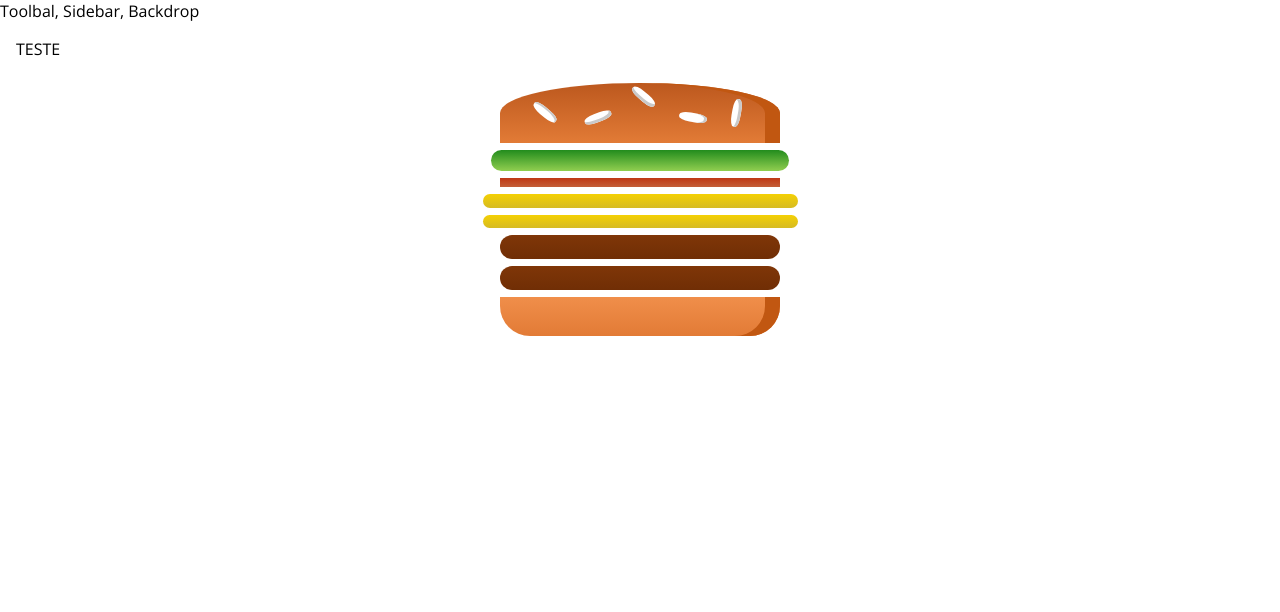
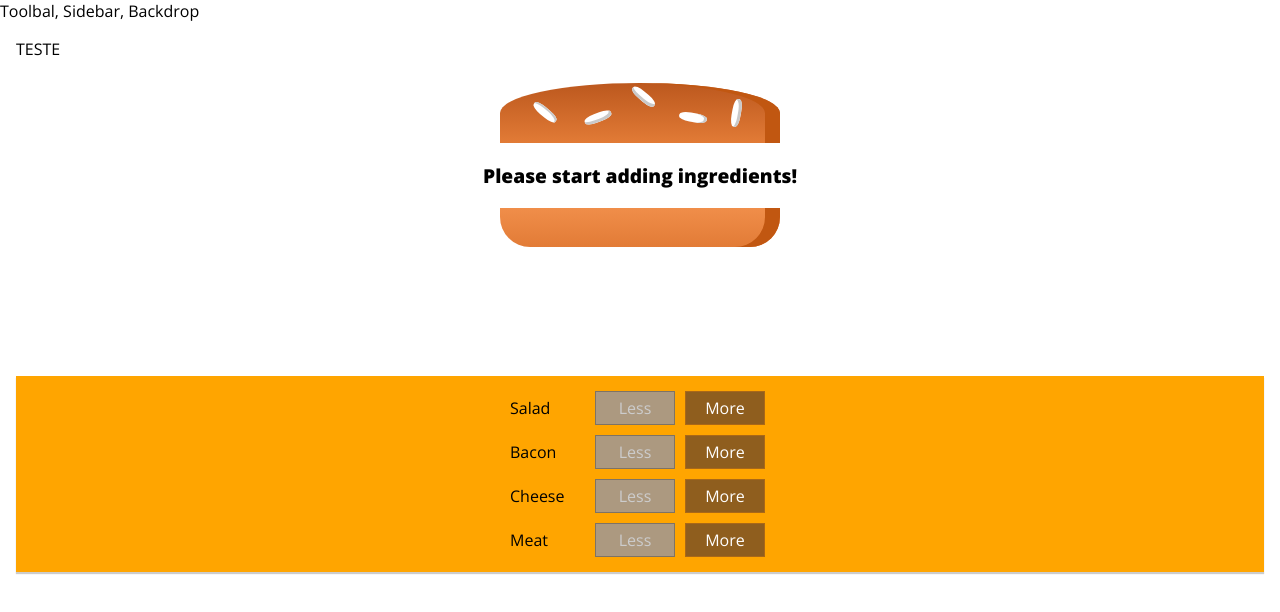
Before and after one commit to pedroprado/burguer-app, a React app: page / in a window 1280 px wide. Shown: the top 612 px of the page. Built offline with nearby package versions, Linux system fonts and the light colour scheme.

Commit message:
Adding less/More ingredients button

```diff
--- /dev/null
+++ b/src/components/Burger/BuildControls/BuildControl/BuildControl.css
@@ -0,0 +1,55 @@
+.BuildControl {
+    display: flex;
+    justify-content: space-between;
+    align-items: center;
+    margin: 5px 0;
+}
+
+.BuildControl button {
+    display: block;
+    font: inherit;
+    padding: 5px;
+    margin: 0 5px;
+    width: 80px;
+    border: 1px solid #AA6817;
+    cursor: pointer;
+    outline: none;
+}
+
+.BuildControl button:disabled {
+    background-color: #AC9980;
+    border: 1px solid #7E7365;
+    color: #ccc;
+    cursor: default;
+}
+
+.BuildControl button:hover:disabled {
+    background-color: #AC9980;
+    color: #ccc;
+    cursor: not-allowed;
+}
+
+.Label {
+    padding: 10Selbold;
+    width: 80px;
+}
+
+.BuildControl .Less {
+    background-color: #D39952;
+    color: white;
+}
+
+.BuildControl .More {
+    background-color: #8F5E1E;
+    color: white;
+}
+
+.BuildControl .Less:hover, .BuildControl .Less:active {
+    background-color: #DAA972;
+    color: white;
+}
+
+.BuildControl .More:hover,.BuildControl .More:active {
+    background-color: #99703F;
+    color: white;
+}
--- /dev/null
+++ b/src/components/Burger/BuildControls/BuildControl/BuildControl.js
@@ -0,0 +1,18 @@
+import React from 'react';
+import classes from './BuildControl.css';
+
+const buildControl = (props) => {
+    return(
+    <div className={classes.BuildControl}>
+        <div className={classes.Label}>{props.label}</div>
+        <button
+            disabled={props.isDisabled}
+            className={classes.Less}
+            onClick={props.removeIngredient}>Less</button>
+        <button
+            className={classes.More}
+            onClick={props.addIngredient}>More</button>
+    </div>);
+};
+
+export default buildControl;
--- /dev/null
+++ b/src/components/Burger/BuildControls/BuildControls.css
@@ -0,0 +1,10 @@
+.BuildControls{
+    width: 100%;
+    background-color: orange;
+    display: flex;
+    flex-flow: column;
+    align-items: center;
+    box-shadow: 0 2px 1px #ccc;
+    margin: auto;
+    padding: 10px 0;
+}
--- /dev/null
+++ b/src/components/Burger/BuildControls/BuildControls.js
@@ -0,0 +1,33 @@
+import React from 'react';
+import classes from './BuildControls.css';
+import BuildControl from './BuildControl/BuildControl';
+
+const controls = [
+    { label: 'Salad', type:'salad'},
+    { label: 'Bacon', type:'bacon'},
+    { label: 'Cheese', type:'cheese'},
+    { label: 'Meat', type:'meat'},
+
+];
+
+const buildControls = (props) => {
+
+
+    return (
+    <div className={classes.BuildControls}>
+        {controls.map( control => {
+            return (
+                <BuildControl
+                    addIngredient={() => props.addIngredient(control.type)}
+                    removeIngredient={() => props.removeIngredient(control.type)}
+                    key={control.label}
+                    label={control.label}
+                    isDisabled = {props.disabledInfo[control.type]}
+                />
+            );
+        })}
+    </div>);
+};
+
+
+export default buildControls;
--- a/src/components/Burger/Burger.js
+++ b/src/components/Burger/Burger.js
@@ -5,12 +5,20 @@
 
 const burger = (props) => {
 
-    const transformedIngredients = Object.keys(props.ingredients)
+    let transformedIngredients = Object.keys(props.ingredients)
     .map( ingredient => {
         return [...Array(props.ingredients[ingredient])].map( (_, i) => {
            return <BurgerIngredient key={ingredient + i}  type={ingredient}/>
         });
-    });
+    })
+    .reduce( (arr, el) => {
+        return arr.concat(el);
+    }, []);
+
+
+    if(transformedIngredients.length === 0){
+       transformedIngredients = <p>Please start adding ingredients!</p>
+    }
 
     return(
         <div className={classes.Burger}>
--- a/src/containers/BurguerBuilder/BurguerBuilder.js
+++ b/src/containers/BurguerBuilder/BurguerBuilder.js
@@ -1,6 +1,14 @@
 import React, { Component } from 'react';
 import Aux from '../../hoc/Aux';
 import Burger from '../../components/Burger/Burger';
+import BuildControls from '../../components/Burger/BuildControls/BuildControls';
+
+const INGREDIENT_PRICES = {
+    salad: 0.5,
+    bacon: 0.7,
+    cheese: 0.4,
+    meat: 1.3
+};
 
 class BurguerBuilder extends Component{
 
@@ -8,18 +16,64 @@
         super(props)
         this.state = {
             ingredients: {
-                salad: 1,
-                bacon: 1,
-                cheese: 2,
-                meat: 2
-            }
+                salad: 0,
+                bacon: 0,
+                cheese: 0,
+                meat: 0
+            },
+            totalPrice: 4
         };
     }
 
+
+    addIngredientHandler = (ingredient_type) => {
+
+        const updatedIngredients = {...this.state.ingredients};
+        updatedIngredients[ingredient_type] = updatedIngredients[ingredient_type] + 1;
+
+        const priceAddition = INGREDIENT_PRICES[ingredient_type];
+
+        const oldPrice = this.state.totalPrice;
+        this.setState({totalPrice: oldPrice + priceAddition, ingredients : updatedIngredients});
+    };
+
+    removeIngredientHandler = (ingredient_type) => {
+
+        const oldCount = this.state.ingredients[ingredient_type];
+        if(oldCount > 0){
+            const updatedIngredients = {...this.state.ingredients};
+            updatedIngredients[ingredient_type] = updatedIngredients[ingredient_type] - 1;
+
+            const priceAddition = INGREDIENT_PRICES[ingredient_type];
+
+            const oldPrice = this.state.totalPrice;
+            this.setState({totalPrice: oldPrice - priceAddition, ingredients : updatedIngredients});
+        }
+    };
+
+    getIngredientsDisabledInfo = () => {
+        const ingredients = {...this.state.ingredients };
+        for(let ingredient in ingredients){
+            if( ingredients[ingredient] <= 0 ){
+                ingredients[ingredient] = true;
+            }else{
+                ingredients[ingredient] = false;
+            }
+        }
+        return ingredients;
+    }
+
     render(){
+        const disabledInfo = this.getIngredientsDisabledInfo();
+
         return(
         <Aux>
             <Burger ingredients = {this.state.ingredients}/>
+            <BuildControls
+                addIngredient = {this.addIngredientHandler}
+                removeIngredient = {this.removeIngredientHandler}
+                disabledInfo = {disabledInfo}
+            />
         </Aux>);
     };
 }
```
